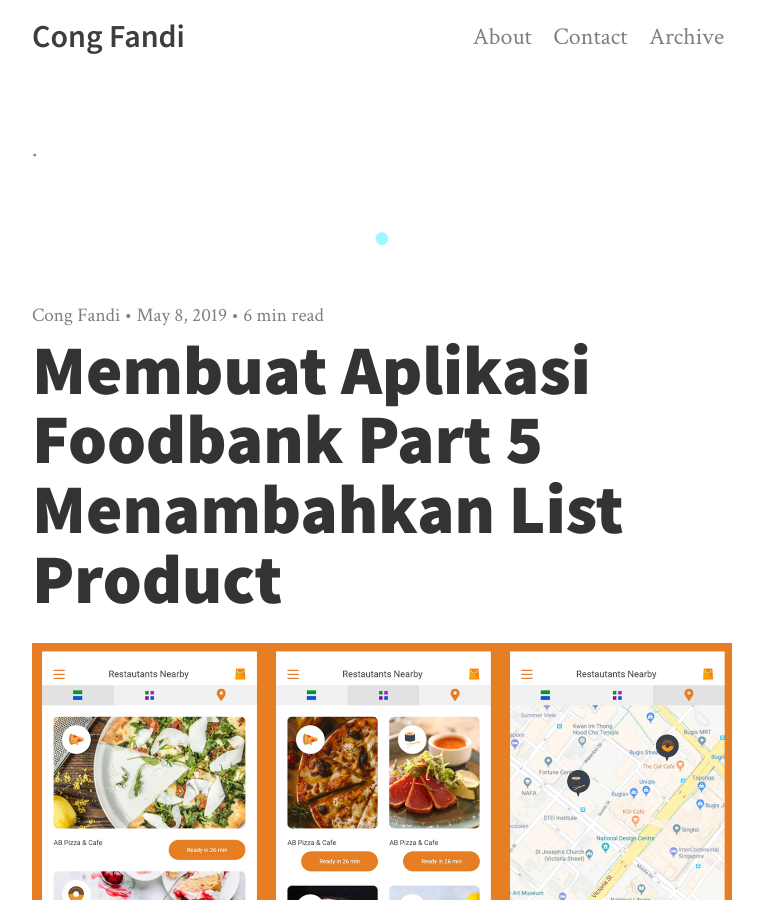
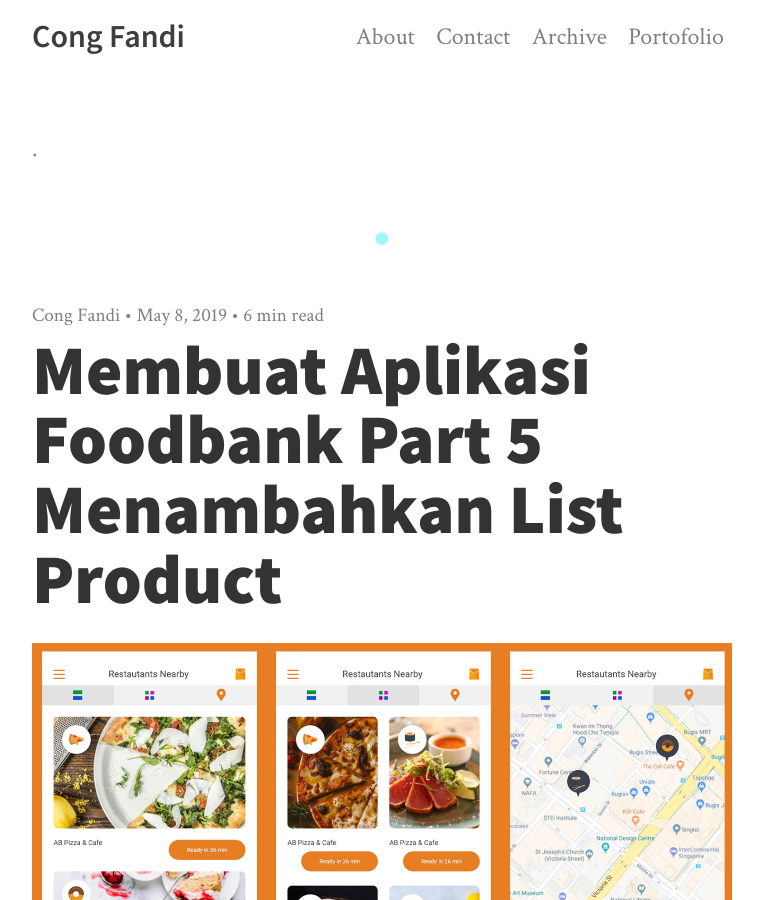
Before and after one commit to congfandi/congfandi.github.io, a Jekyll site: the page built from index.html, in a window 1280 px wide and 900 px high. Shown: the whole window, without its empty margins (258-1021 px from the left). Built offline with Jekyll 4.4.1, drawn with Linux system fonts in a browser that asks for light colours; nearby versions of some CDN libraries; the list of posts is cut into pages by our own code.

Commit message:
adding portofolio

```diff
--- a/_includes/navigation.html
+++ b/_includes/navigation.html
@@ -2,4 +2,5 @@
   <a href="{{ site.baseurl }}/about/">About</a>
   <a href="{{ site.baseurl }}/contact/">Contact</a>
   <a href="{{ site.baseurl }}/archive/">Archive</a>
+  <a href="{{ site.baseurl }}/portofolio/">Portofolio</a>
 </nav>
--- /dev/null
+++ b/_includes/portofolio/index.html
@@ -0,0 +1 @@
+hello world
```
